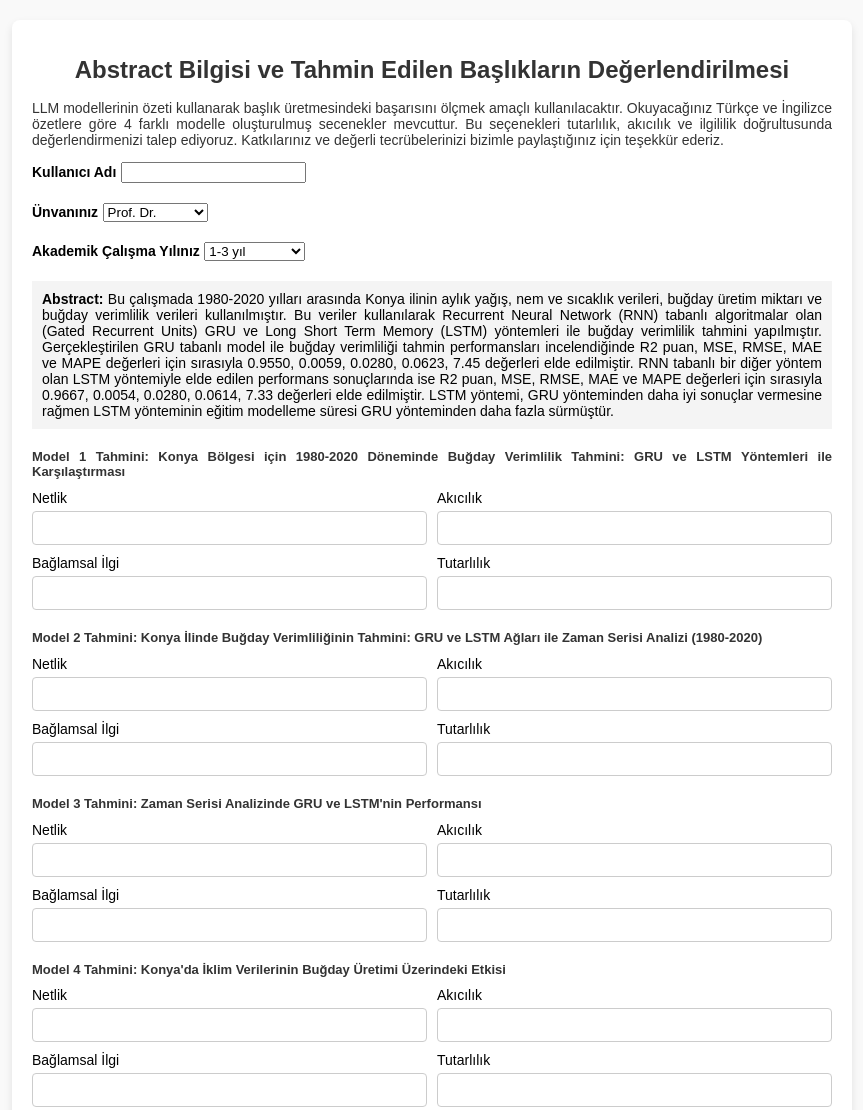
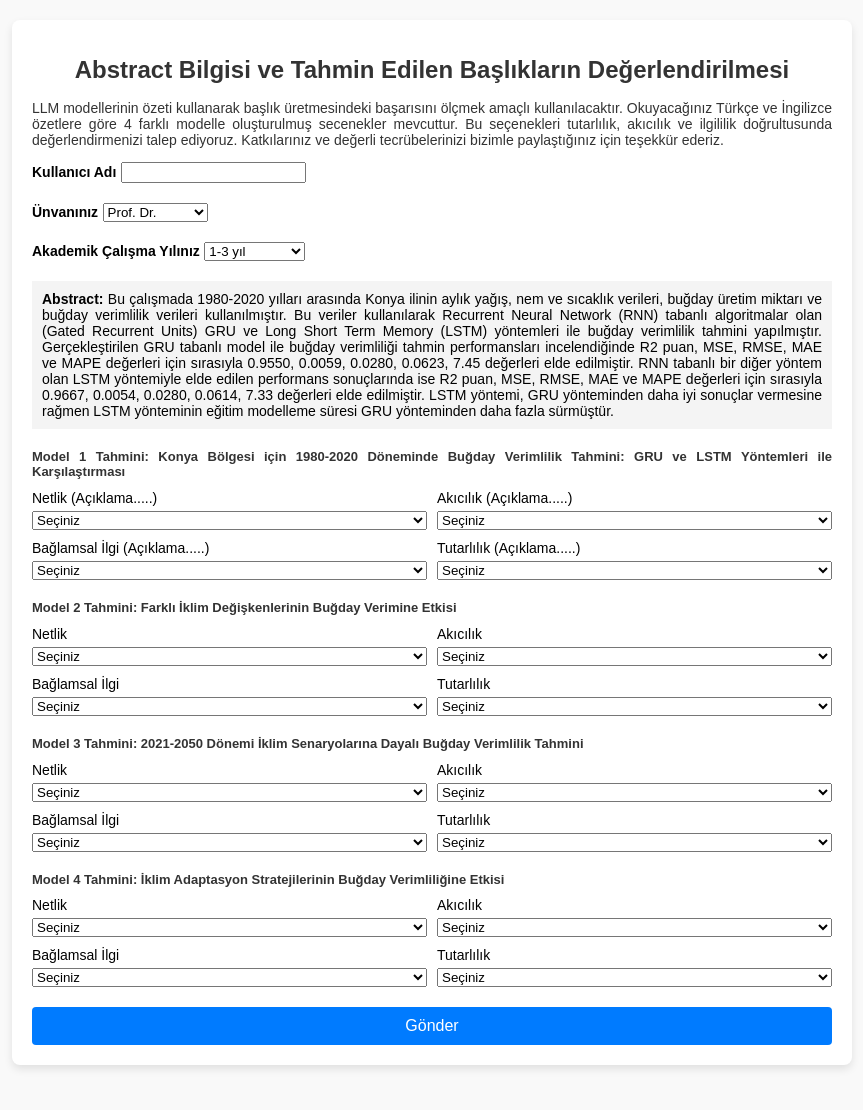
Before and after one commit to zehracee/form-project, a plain HTML site: page index.html in a window 1280 px wide. Shown: the top 1110 px of the page, without its empty margins (208-1071 px from the left). After the commit the page ends 1085 px from the top, so only its background shows below. Drawn offline with Linux system fonts and the light colour scheme.

Commit message:
index.html

```diff
--- a/index.html
+++ b/index.html
@@ -50,89 +50,201 @@
     <h2><b>Model 1 Tahmini: </b> Konya Bölgesi için 1980-2020 Döneminde Buğday Verimlilik Tahmini: GRU ve LSTM Yöntemleri ile Karşılaştırması</h2>
     <div class="criteria-grid">
         <div>
-                        <label for="model1-criterion1">Netlik</label>
-                        <input type="number" id="model1-criterion1" name="model1-criterion1" min="1" max="5" required>
+            <label for="model1-criterion1">Netlik (Açıklama.....)</label>
+            <select id="model1-criterion1" name="model1-criterion1" required>
+                <option value="" disabled selected>Seçiniz</option>
+                <option value="1">1</option>
+                <option value="2">2</option>
+                <option value="3">3</option>
+                <option value="4">4</option>
+                <option value="5">5</option>
+            </select>
         </div>
         <div>
-                        <label for="model1-criterion2">Akıcılık</label>
-                        <input type="number" id="model1-criterion2" name="model1-criterion2" min="1" max="5" required>
+            <label for="model1-criterion2">Akıcılık (Açıklama.....)</label>
+            <select id="model1-criterion2" name="model1-criterion2" required>
+                <option value="" disabled selected>Seçiniz</option>
+                <option value="1">1</option>
+                <option value="2">2</option>
+                <option value="3">3</option>
+                <option value="4">4</option>
+                <option value="5">5</option>
+            </select>
         </div>
         <div>
-                        <label for="model1-criterion3">Bağlamsal İlgi</label>
-                        <input type="number" id="model1-criterion3" name="model1-criterion3" min="1" max="5" required>
+            <label for="model1-criterion3">Bağlamsal İlgi (Açıklama.....)</label>
+            <select id="model1-criterion3" name="model1-criterion3" required>
+                <option value="" disabled selected>Seçiniz</option>
+                <option value="1">1</option>
+                <option value="2">2</option>
+                <option value="3">3</option>
+                <option value="4">4</option>
+                <option value="5">5</option>
+            </select>
         </div>
         <div>
-                        <label for="model1-criterion4">Tutarlılık</label>
-                        <input type="number" id="model1-criterion4" name="model1-criterion4" min="1" max="5" required>
+            <label for="model1-criterion4">Tutarlılık (Açıklama.....)</label>
+            <select id="model1-criterion4" name="model1-criterion4" required>
+                <option value="" disabled selected>Seçiniz</option>
+                <option value="1">1</option>
+                <option value="2">2</option>
+                <option value="3">3</option>
+                <option value="4">4</option>
+                <option value="5">5</option>
+            </select>
         </div>
     </div>
 </div>
 
 <!-- Model 2 -->
 <div class="form-section">
-                <h2><b>Model 2 Tahmini:</b> Konya İlinde Buğday Verimliliğinin Tahmini: GRU ve LSTM Ağları ile Zaman Serisi Analizi (1980-2020)</h2>
+    <h2><b>Model 2 Tahmini: </b> Farklı İklim Değişkenlerinin Buğday Verimine Etkisi</h2>
     <div class="criteria-grid">
         <div>
             <label for="model2-criterion1">Netlik</label>
-                        <input type="number" id="model2-criterion1" name="model2-criterion1" min="1" max="5" required>
+            <select id="model2-criterion1" name="model2-criterion1" required>
+                <option value="" disabled selected>Seçiniz</option>
+                <option value="1">1</option>
+                <option value="2">2</option>
+                <option value="3">3</option>
+                <option value="4">4</option>
+                <option value="5">5</option>
+            </select>
         </div>
         <div>
             <label for="model2-criterion2">Akıcılık</label>
-                        <input type="number" id="model2-criterion2" name="model2-criterion2" min="1" max="5" required>
+            <select id="model2-criterion2" name="model2-criterion2" required>
+                <option value="" disabled selected>Seçiniz</option>
+                <option value="1">1</option>
+                <option value="2">2</option>
+                <option value="3">3</option>
+                <option value="4">4</option>
+                <option value="5">5</option>
+            </select>
         </div>
         <div>
             <label for="model2-criterion3">Bağlamsal İlgi</label>
-                        <input type="number" id="model2-criterion3" name="model2-criterion3" min="1" max="5" required>
+            <select id="model2-criterion3" name="model2-criterion3" required>
+                <option value="" disabled selected>Seçiniz</option>
+                <option value="1">1</option>
+                <option value="2">2</option>
+                <option value="3">3</option>
+                <option value="4">4</option>
+                <option value="5">5</option>
+            </select>
         </div>
         <div>
             <label for="model2-criterion4">Tutarlılık</label>
-                        <input type="number" id="model2-criterion4" name="model2-criterion4" min="1" max="5" required>
+            <select id="model2-criterion4" name="model2-criterion4" required>
+                <option value="" disabled selected>Seçiniz</option>
+                <option value="1">1</option>
+                <option value="2">2</option>
+                <option value="3">3</option>
+                <option value="4">4</option>
+                <option value="5">5</option>
+            </select>
         </div>
     </div>
 </div>
 
 <!-- Model 3 -->
 <div class="form-section">
-                <h2><b>Model 3 Tahmini:</b> Zaman Serisi Analizinde GRU ve LSTM'nin Performansı</h2>
+    <h2><b>Model 3 Tahmini: </b> 2021-2050 Dönemi İklim Senaryolarına Dayalı Buğday Verimlilik Tahmini</h2>
     <div class="criteria-grid">
         <div>
             <label for="model3-criterion1">Netlik</label>
-                        <input type="number" id="model3-criterion1" name="model3-criterion1" min="1" max="5" required>
+            <select id="model3-criterion1" name="model3-criterion1" required>
+                <option value="" disabled selected>Seçiniz</option>
+                <option value="1">1</option>
+                <option value="2">2</option>
+                <option value="3">3</option>
+                <option value="4">4</option>
+                <option value="5">5</option>
+            </select>
         </div>
         <div>
             <label for="model3-criterion2">Akıcılık</label>
-                        <input type="number" id="model3-criterion2" name="model3-criterion2" min="1" max="5" required>
+            <select id="model3-criterion2" name="model3-criterion2" required>
+                <option value="" disabled selected>Seçiniz</option>
+                <option value="1">1</option>
+                <option value="2">2</option>
+                <option value="3">3</option>
+                <option value="4">4</option>
+                <option value="5">5</option>
+            </select>
         </div>
         <div>
             <label for="model3-criterion3">Bağlamsal İlgi</label>
-                        <input type="number" id="model3-criterion3" name="model3-criterion3" min="1" max="5" required>
+            <select id="model3-criterion3" name="model3-criterion3" required>
+                <option value="" disabled selected>Seçiniz</option>
+                <option value="1">1</option>
+                <option value="2">2</option>
+                <option value="3">3</option>
+                <option value="4">4</option>
+                <option value="5">5</option>
+            </select>
         </div>
         <div>
             <label for="model3-criterion4">Tutarlılık</label>
-                        <input type="number" id="model3-criterion4" name="model3-criterion4" min="1" max="5" required>
+            <select id="model3-criterion4" name="model3-criterion4" required>
+                <option value="" disabled selected>Seçiniz</option>
+                <option value="1">1</option>
+                <option value="2">2</option>
+                <option value="3">3</option>
+                <option value="4">4</option>
+                <option value="5">5</option>
+            </select>
         </div>
     </div>
 </div>
 
 <!-- Model 4 -->
 <div class="form-section">
-                <h2><b>Model 4 Tahmini:</b> Konya'da İklim Verilerinin Buğday Üretimi Üzerindeki Etkisi</h2>
+    <h2><b>Model 4 Tahmini: </b> İklim Adaptasyon Stratejilerinin Buğday Verimliliğine Etkisi</h2>
     <div class="criteria-grid">
         <div>
             <label for="model4-criterion1">Netlik</label>
-                        <input type="number" id="model4-criterion1" name="model4-criterion1" min="1" max="5" required>
+            <select id="model4-criterion1" name="model4-criterion1" required>
+                <option value="" disabled selected>Seçiniz</option>
+                <option value="1">1</option>
+                <option value="2">2</option>
+                <option value="3">3</option>
+                <option value="4">4</option>
+                <option value="5">5</option>
+            </select>
         </div>
         <div>
             <label for="model4-criterion2">Akıcılık</label>
-                        <input type="number" id="model4-criterion2" name="model4-criterion2" min="1" max="5" required>
+            <select id="model4-criterion2" name="model4-criterion2" required>
+                <option value="" disabled selected>Seçiniz</option>
+                <option value="1">1</option>
+                <option value="2">2</option>
+                <option value="3">3</option>
+                <option value="4">4</option>
+                <option value="5">5</option>
+            </select>
         </div>
         <div>
             <label for="model4-criterion3">Bağlamsal İlgi</label>
-                        <input type="number" id="model4-criterion3" name="model4-criterion3" min="1" max="5" required>
+            <select id="model4-criterion3" name="model4-criterion3" required>
+                <option value="" disabled selected>Seçiniz</option>
+                <option value="1">1</option>
+                <option value="2">2</option>
+                <option value="3">3</option>
+                <option value="4">4</option>
+                <option value="5">5</option>
+            </select>
         </div>
         <div>
             <label for="model4-criterion4">Tutarlılık</label>
-                        <input type="number" id="model4-criterion4" name="model4-criterion4" min="1" max="5" required>
+            <select id="model4-criterion4" name="model4-criterion4" required>
+                <option value="" disabled selected>Seçiniz</option>
+                <option value="1">1</option>
+                <option value="2">2</option>
+                <option value="3">3</option>
+                <option value="4">4</option>
+                <option value="5">5</option>
+            </select>
         </div>
     </div>
 </div>
```
Lines whose indentation alone changed are shown as unchanged.
